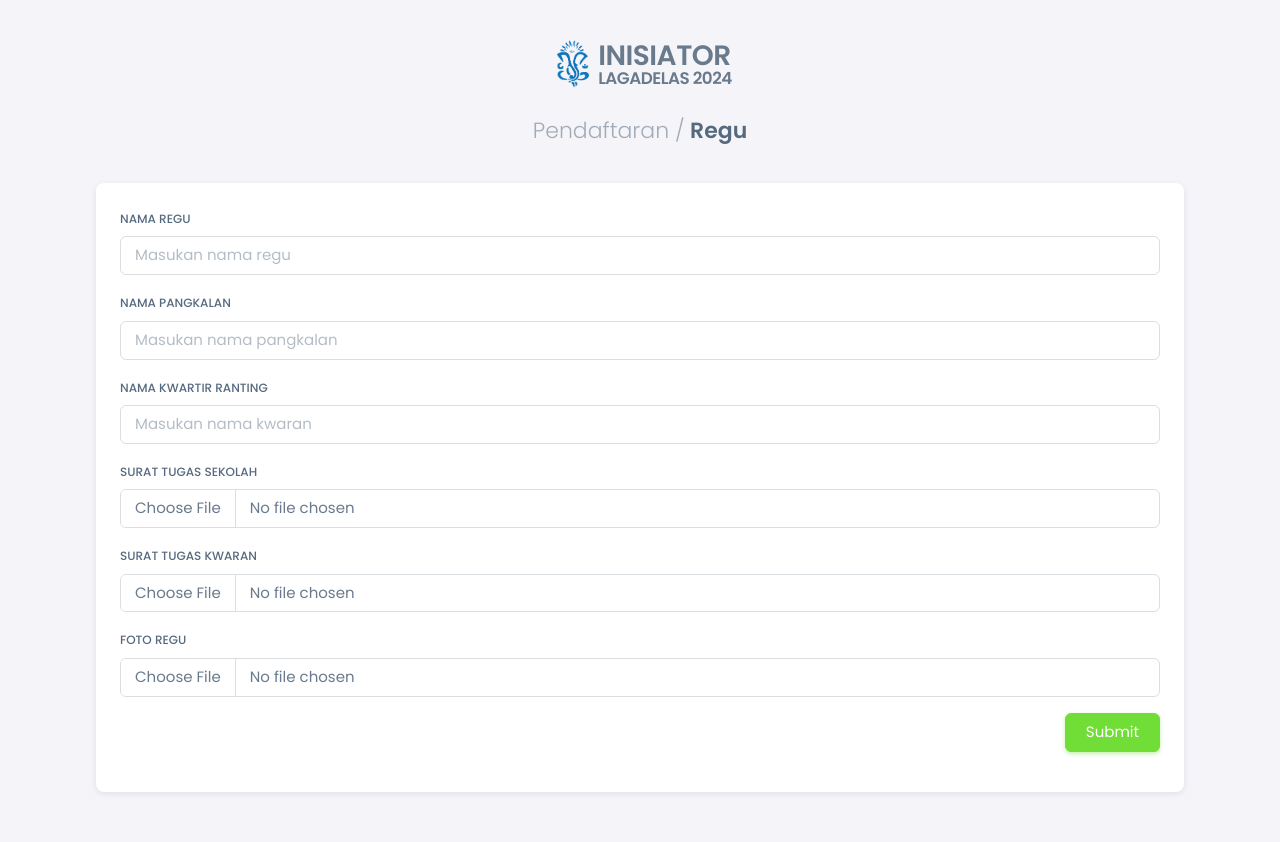
After one commit to LAGADELAS2023/system-lagadelas, a CodeIgniter app: page /database/umum in a window 1280 px wide. The commit adds this page. Run offline with CodeIgniter, Linux system fonts and the light colour scheme.

Commit message:
tambah ui bagian pendaftaran

```diff
--- /dev/null
+++ b/application/controllers/Umum.php
@@ -0,0 +1,27 @@
+<?php
+defined('BASEPATH') or exit('No direct script access allowed');
+
+class Umum extends CI_Controller
+{
+
+    /**
+     * Index Page for this controller.
+     *
+     * Maps to the following URL
+     * 		http://example.com/index.php/welcome
+     *	- or -
+     * 		http://example.com/index.php/welcome/index
+     *	- or -
+     * Since this controller is set as the default controller in
+     * config/routes.php, it's displayed at http://example.com/
+     *
+     * So any other public methods not prefixed with an underscore will
+     * map to /index.php/welcome/<method_name>
+     * @see https://codeigniter.com/userguide3/general/urls.html
+     */
+    public function index()
+    {
+        $this->load->view('public/tamplate/header');
+        $this->load->view('public/pendaftaran');
+    }
+}
--- /dev/null
+++ b/application/views/public/pendaftaran.php
@@ -0,0 +1,67 @@
+<div class="container-md flex-grow-1 container-p-y">
+    <div class="app-brand justify-content-center">
+        <a href="index.html" class="app-brand-link">
+            <span class="app-brand-logo demo">
+                <img src="<?= base_url() ?>assets/img/logo/LOGO_SURYA_GANESA-HITAM-01.png" alt="logo-lagadelas" width="50">
+            </span>
+            <span class="app-brand-text demo text-body fw-bolder mt-3">INISIATOR <p style="font-size: 1.05rem;">LAGADELAS 2024</p> </span>
+        </a>
+    </div>
+    <h4 class="fw-bold py-3 mb-4 text-center"><span class="text-muted fw-light">Pendaftaran /</span> Regu</h4>
+    <div class="card mb-4">
+        <div class="card-body">
+            <div class="mb-3">
+                <label for="NamaRegu" class="form-label">NAMA REGU</label>
+                <input type="text" class="form-control" id="NamaRegu" placeholder="Masukan nama regu" />
+            </div>
+            <div class="mb-3">
+                <label for="NamaPangkalan" class="form-label">NAMA PANGKALAN</label>
+                <input type="text" class="form-control" id="NamaPangkalan" placeholder="Masukan nama pangkalan" />
+            </div>
+            <div class="mb-3">
+                <label for="kwartirRanting" class="form-label">NAMA KWARTIR RANTING</label>
+                <input type="text" class="form-control" id="kwartirRanting" placeholder="Masukan nama kwaran" />
+            </div>
+            <div class="mb-3">
+                <label for="formFile" class="form-label">SURAT TUGAS SEKOLAH</label>
+                <input class="form-control" type="file" id="formFile" />
+            </div>
+            <div class="mb-3">
+                <label for="formFile" class="form-label">SURAT TUGAS KWARAN</label>
+                <input class="form-control" type="file" id="formFile" />
+            </div>
+            <div class="mb-3">
+                <label for="formFile" class="form-label">FOTO REGU</label>
+                <input class="form-control" type="file" id="formFile" />
+            </div>
+            <div class="mb-3 text-end ">
+                <button type="button" class="btn btn-success">Submit</button>
+            </div>
+        </div>
+    </div>
+</div>
+</div>
+<!-- / Content -->
+
+<!-- Core JS -->
+<!-- build:js assets/vendor/js/core.js -->
+<script src="<?= base_url() ?>assets/vendor/libs/jquery/jquery.js"></script>
+<script src="<?= base_url() ?>assets/vendor/libs/popper/popper.js"></script>
+<script src="<?= base_url() ?>assets/vendor/js/bootstrap.js"></script>
+<script src="<?= base_url() ?>assets/vendor/libs/perfect-scrollbar/perfect-scrollbar.js"></script>
+
+<script src="<?= base_url() ?>assets/vendor/js/menu.js"></script>
+<!-- endbuild -->
+
+<!-- Vendors JS -->
+
+<!-- Main JS -->
+<script src="<?= base_url() ?>assets/js/main.js"></script>
+
+<!-- Page JS -->
+
+<!-- Place this tag in your head or just before your close body tag. -->
+<script async defer src="https://buttons.github.io/buttons.js"></script>
+</body>
+
+</html>
--- /dev/null
+++ b/application/views/public/tamplate/header.php
@@ -0,0 +1,42 @@
+<!DOCTYPE html>
+<html lang="en" class="light-style" dir="ltr" data-theme="theme-default" data-assets-path="<?= base_url() ?>assets/" data-template="vertical-menu-template-free">
+
+<head>
+    <meta charset="utf-8" />
+    <meta name="viewport" content="width=device-width, initial-scale=1.0, user-scalable=no, minimum-scale=1.0, maximum-scale=1.0" />
+
+    <title>Pendaftaran Pangkalan</title>
+
+    <meta name="description" content="" />
+
+    <!-- Favicon -->
+    <link rel="icon" type="image/x-icon" href="<?= base_url() ?>assets/img/favicon/favicon.ico" />
+
+    <!-- Fonts -->
+    <link rel="preconnect" href="https://fonts.googleapis.com" />
+    <link rel="preconnect" href="https://fonts.gstatic.com" crossorigin />
+    <link href="https://fonts.googleapis.com/css2?family=Public+Sans:ital,wght@0,300;0,400;0,500;0,600;0,700;1,300;1,400;1,500;1,600;1,700&display=swap" rel="stylesheet" />
+
+    <!-- Icons. Uncomment required icon fonts -->
+    <link rel="stylesheet" href="<?= base_url() ?>assets/vendor/fonts/boxicons.css" />
+
+    <!-- Core CSS -->
+    <link rel="stylesheet" href="<?= base_url() ?>assets/vendor/css/core.css" class="template-customizer-core-css" />
+    <link rel="stylesheet" href="<?= base_url() ?>assets/vendor/css/theme-default.css" class="template-customizer-theme-css" />
+    <link rel="stylesheet" href="<?= base_url() ?>assets/css/demo.css" />
+
+    <!-- Vendors CSS -->
+    <link rel="stylesheet" href="<?= base_url() ?>assets/vendor/libs/perfect-scrollbar/perfect-scrollbar.css" />
+
+    <!-- Page CSS -->
+
+    <!-- Helpers -->
+    <script src="<?= base_url() ?>assets/vendor/js/helpers.js"></script>
+
+    <!--! Template customizer & Theme config files MUST be included after core stylesheets and helpers.js in the <head> section -->
+    <!--? Config:  Mandatory theme config file contain global vars & default theme options, Set your preferred theme option in this file.  -->
+    <script src="<?= base_url() ?>assets/js/config.js"></script>
+</head>
+
+<body>
+    <!-- Content -->
```
Also changed, not shown: application/views/auth/login.php (+2 -9 lines), .htaccess (added), application/views/private/rekap/index.php (added).
